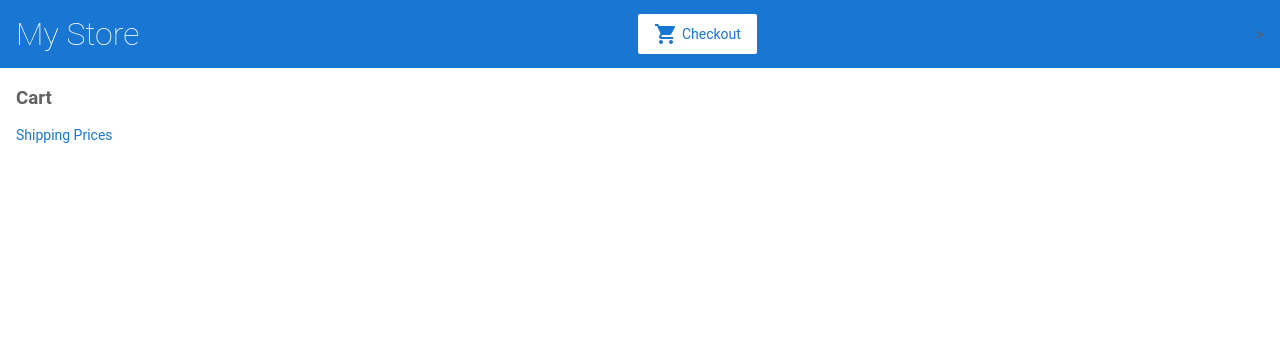
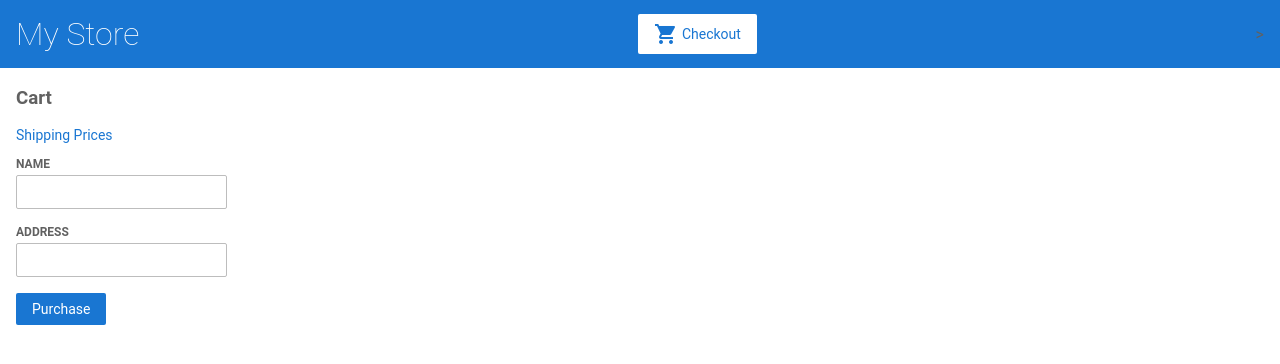
Before and after one commit to aeon-x/angular-8rghgi, an Angular app: page /cart in a window 1280 px wide. Shown: the top 364 px of the page. Built offline with nearby package versions, Linux system fonts and the light colour scheme.

Commit message:
2 files modified

```diff
--- a/src/app/cart/cart.component.html
+++ b/src/app/cart/cart.component.html
@@ -1,10 +1,30 @@
 <h3>Cart</h3>
 
 <p>
-<a routerLink="/shipping">Shipping Prices</a>
+  <a routerLink="/shipping">Shipping Prices</a>
 </p>
 
 <div class="cart-item" *ngFor="let item of items">
-  <span>{{ item.name }}</span>
+  <span>{{ item.name }} </span>
   <span>{{ item.price | currency }}</span>
 </div>
+
+<form [formGroup]="checkoutForm" (ngSubmit)="onSubmit()">
+
+  <div>
+    <label for="name">
+      Name
+    </label>
+    <input id="name" type="text" formControlName="name">
+  </div>
+
+  <div>
+    <label for="address">
+      Address
+    </label>
+    <input id="address" type="text" formControlName="address">
+  </div>
+
+  <button class="button" type="submit">Purchase</button>
+
+</form>
--- a/src/app/cart/cart.component.ts
+++ b/src/app/cart/cart.component.ts
@@ -1,4 +1,6 @@
 import { Component } from '@angular/core';
+import { FormBuilder } from '@angular/forms';
+
 import { CartService } from '../cart.service';
 
 @Component({
@@ -10,8 +12,20 @@
 
   items = this.cartService.getItems();
 
+  checkoutForm = this.formBuilder.group({
+    name: '',
+    address: ''
+  });
+
   constructor(
-    private cartService: CartService
-  ) { }
+    private cartService: CartService,
+    private formBuilder: FormBuilder,
+  ) {}
 
+  onSubmit(): void {
+    // Process checkout data here
+    this.items = this.cartService.clearCart();
+    console.warn('Your order has been submitted', this.checkoutForm.value);
+    this.checkoutForm.reset();
+  }
 }
```
